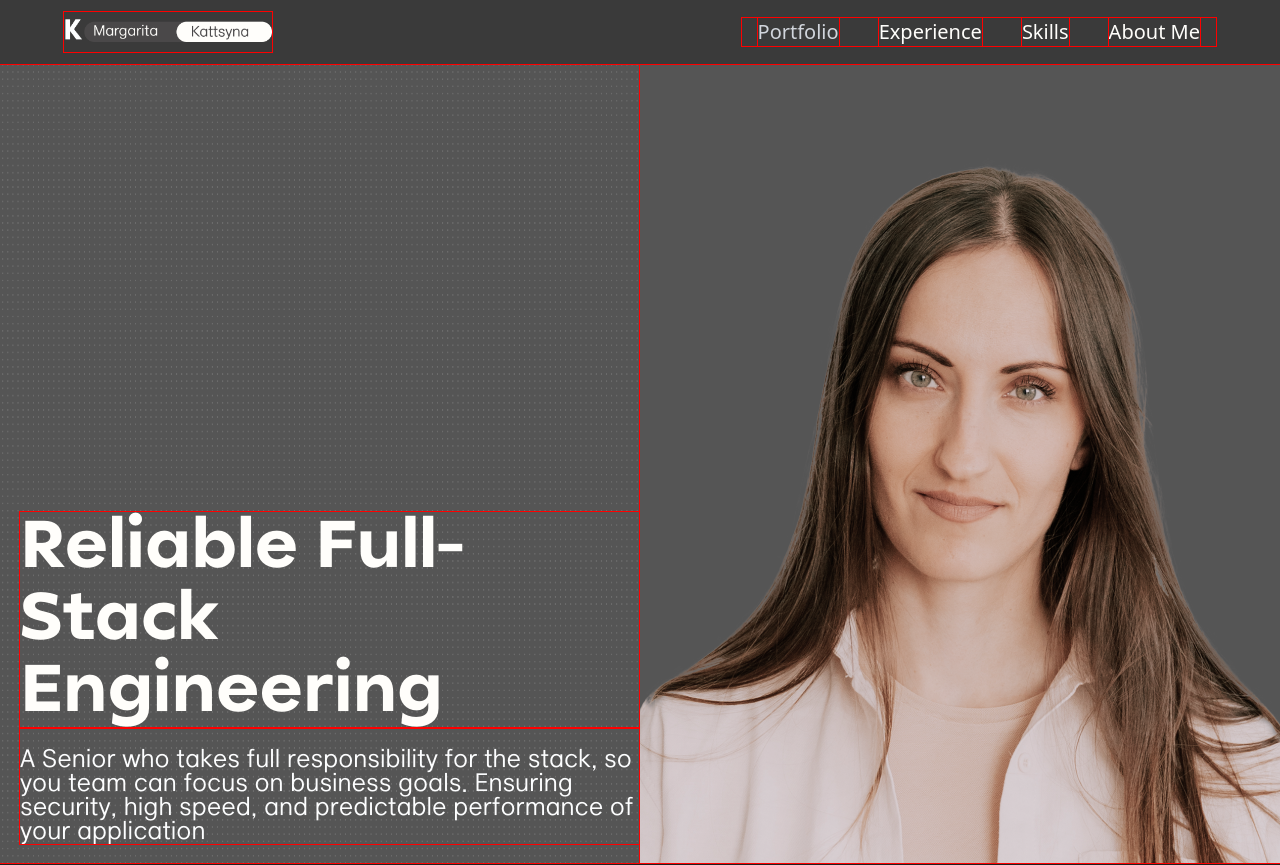
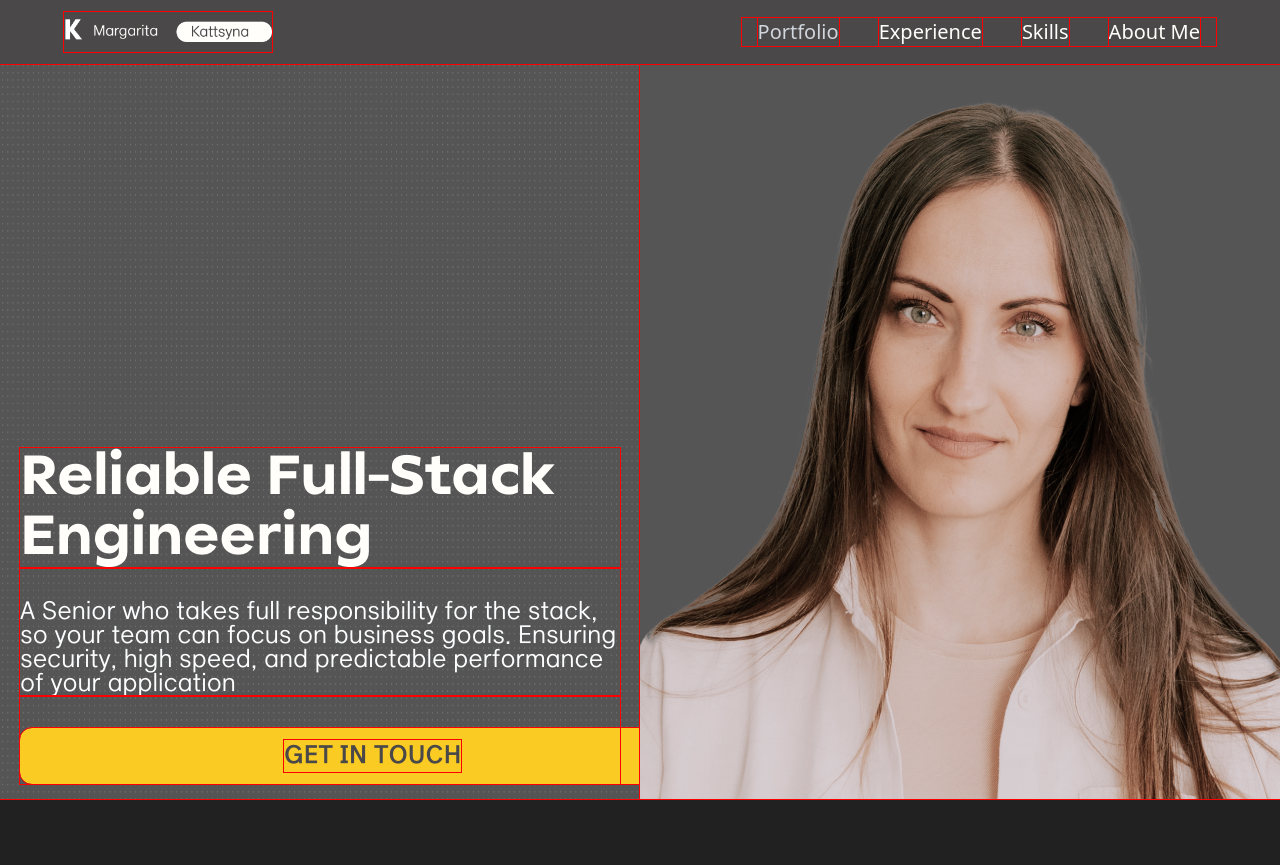
Before and after one commit to prostodiva/kattsynaV2, a React (Vite) app in the folder frontend/web/: page / in a window 1280 px wide. Shown: the top 865 px of the page. Built offline with nearby package versions, Linux system fonts and the light colour scheme.

Commit message:
add: fix layout

```diff
--- a/frontend/web/src/components/Header.tsx
+++ b/frontend/web/src/components/Header.tsx
@@ -7,7 +7,7 @@ function Header() {
       <header className="fixed top-0 left-0 right-0 z-50 bg-surface-page ">
         <div className="mx-auto px-5 md:px-8 lg:px-16 h-16 flex items-center justify-between max-w-container">
           <Link to="/" aria-label="Home" className="hover:opacity-80 transition-opacity">
-            <img src={logo} alt="Company Logo" className="h-6 md:h-10 w-auto" />
+            <img src={logo} alt="Company Logo" className="h-8 md:h-10 w-auto" />
           </Link>
           <Navbar />
         </div>
--- a/frontend/web/src/components/Section.tsx
+++ b/frontend/web/src/components/Section.tsx
@@ -11,7 +11,7 @@ function Section({
   return (
     <section
       style={style}
-      className={`relative min-h-dvh flex items-center justify-center pt-16 max-w-container mx-auto ${className || ''}`}
+      className={`relative min-h-dvh flex items-center justify-center max-w-container mx-auto ${className || ''}`}
     >
       {backgroundImage && (
         <picture className="absolute inset-0 z-0 w-full h-full">
--- a/frontend/web/src/components/ui/Button.tsx
+++ b/frontend/web/src/components/ui/Button.tsx
@@ -7,13 +7,11 @@ type ButtonVariant =
   | 'add'
   | 'arrowLeft'
   | 'arrowRight';
-type ButtonSize = 'sm' | 'md' | 'lg';
 type ButtonType = 'button' | 'submit' | 'reset';
 
 interface ButtonProps {
   children?: React.ReactNode;
   variant?: ButtonVariant;
-  size?: ButtonSize;
   rounded?: boolean;
   outline?: boolean;
   active?: boolean;
@@ -27,19 +25,19 @@ interface ButtonProps {
 
 function Button({ children, variant = 'primary', rounded, outline, active, type = 'button', disabled, className, onClick, backgroundImage }: ButtonProps) {
     const buttonClasses = classNames(
-    "flex justify-center items-center text-center font-inter",
+        "flex justify-center items-center text-center whitespace-nowrap transition-colors duration-200",
         {
-      'flex justify-center items-center py-8 px-18 w-[15%] sm:w-[40%] h-auto aspect-[4/1] text-center rounded-sm bg-[#EA5D5D] text-white font-bold hover:bg-[#FFDC5C] whitespace-nowrap hover:text-[#8658F1]':
+            'h-14 px-12 xl:px-66 bg-button-primary font-goorm font-bold text-text-ternary text-2xl uppercase hover:bg-brand-300 hover:text-brand-700':
                 variant === 'primary' && !backgroundImage,
-      'flex justify-center items-center py-8 px-18 w-[15%] sm:w-[40%]  h-auto aspect-[4/1] text-center rounded-sm bg-[#FFDC5C] text-[#8658F1] font-bold hover:bg-[#EA5D5D] whitespace-nowrap hover:text-white':
+            'h-14 px-10 rounded-sm bg-brand-300 text-brand-600 font-bold hover:bg-accent-500 hover:text-white':
                 variant === 'secondary' && !active && !backgroundImage,
-      'py-6 px-8 bg-[#3b3c5e] text-white':
+            'py-6 px-8 bg-surface-card text-white':
                 variant === 'secondary' && active && !backgroundImage,
-      'py-4 px-6 border bg-[#e93448] text-white hover:bg-white hover:text-black':
+            'py-4 px-6 border bg-danger text-white hover:bg-white hover:text-black':
                 variant === 'add' && !backgroundImage,
-      'p-4 px-12 w-[8%] sm:w-[16%] h-auto bg-transparent':
+            'p-4 px-12 bg-transparent':
                 variant === 'arrowLeft' || variant === 'arrowRight',
-      'rounded-[1vw]': rounded,
+            'rounded-xs': rounded,
             'bg-white': outline && !backgroundImage,
             'opacity-50 cursor-not-allowed': disabled,
         },
@@ -64,7 +62,7 @@ function Button({ children, variant = 'primary', rounded, outline, active, type
       style={backgroundStyle}
       onClick={onClick}
     >
-      <span className="relative z-10">{children}</span>
+      <span>{children}</span>
     </button>
   );
 }
--- a/frontend/web/src/index.css
+++ b/frontend/web/src/index.css
@@ -106,7 +106,7 @@ body {
 
 @theme {
   /* Surface (backgrounds, cards, sections)*/
-  --color-surface-page: #3A3A3A;      /* base page background */
+  --color-surface-page: #4A4849;      /* base page background */
   --color-surface-hero: #555555;
   --color-surface-section: #212121;   /* dark gray sections*/
   --color-surface-card: #2F2D2E;      /* cards */
@@ -125,10 +125,8 @@ body {
   --color-brand-100: #dde7ff;
   --color-brand-200: #c2d2ff;
 
-  /* Accent */
-  --color-accent-50: #fff4ed;
-  --color-accent-500: #f94d17;
-  --color-accent-950: #400e07;
+  /* Buttons */
+  --color-button-primary: #FACC23;
 
   /* Semantic */
   --color-success-light: #d3f9d8;
--- a/frontend/web/src/pages/homePage/hero/HeroContent.tsx
+++ b/frontend/web/src/pages/homePage/hero/HeroContent.tsx
@@ -1,36 +1,44 @@
 import right_cover from "@/assets/bg/right_cover.png"
 import left_cover_desktop from "@/assets/bg/left_cover_desktop.png"
 import left_cover_mobile from "@/assets/bg/left_cover_mobile.png"
+import Button from "@/components/ui/Button.tsx";
 
 function HeroContent() {
 
   return (
-      <div className="grid grid-cols-1 md:grid-cols-2 w-full items-center">
+      <div className="grid grid-cols-1 md:grid-cols-2 w-full min-h-dvh">
 
           {/*Left side - always visible*/}
-          <div className="relative h-dvh">
+          <div className="relative items-end justify-center overflow-x-hidden">
               <picture className="absolute inset-0 w-full h-full">
                   <source media="(min-width: 768px)" srcSet={left_cover_desktop} />
                   <img src={left_cover_mobile} alt="" className="w-full h-full object-cover" />
               </picture>
 
-              <div className="absolute top-20 md:top-40 lg:top-96 xl:top-112 2xl:top-188 left-5 2xl:left-10">
+              <div className="absolute top-56 lg:top-96 xl:top-112 2xl:top-188 left-5 right-5 2xl:left-10">
                   <h1>
-                  <span className="font-unitea font-bold block text-6xl md:text-6xl xl:text-7xl 2xl:text-8xl">
-                    Reliable Full-Stack <br /> Engineering
+                  <span className="font-unitea font-bold block text-6xl 2xl:text-8xl leading-none">
+                    Reliable<br className="md:hidden" />
+                      {" "}Full-Stack<br />
+                        Engineering
                   </span>
                   </h1>
-                  <p className="font-goorm font-normal text-text-secondary pt-5 text-xl md:text-2xl 2xl:text-3xl leading-none max-w-2xl">
-                      A Senior who takes full responsibility for the stack, so you team can
+                  <p className="font-goorm font-normal text-text-secondary pt-8 text-xl md:text-2xl leading-tight lg:leading-none max-w-2xl">
+                      A Senior who takes full responsibility for the stack, so your team can
                       focus on business goals. Ensuring security, high speed, and
                       predictable performance of your application
                   </p>
+
+                  <div className="pt-8">
+                      <Button variant="primary" rounded>Get In Touch</Button>
+                  </div>
+
               </div>
           </div>
 
           {/*Right side - hidden on mobile*/}
           <div className="relative h-dvh hidden md:block">
-              <img src={right_cover} alt="" className="absolute w-full h-full object-cover" />
+              <img src={right_cover} alt="" className="absolute inset-0 h-full w-full object-cover" />
           </div>
       </div>
   );
```
Also changed, not shown: frontend/web/src/assets/bg/left_cover_mobile.png, 1 other file (tests, documents, lock files or other folders). Lines whose indentation alone changed are shown as unchanged.
